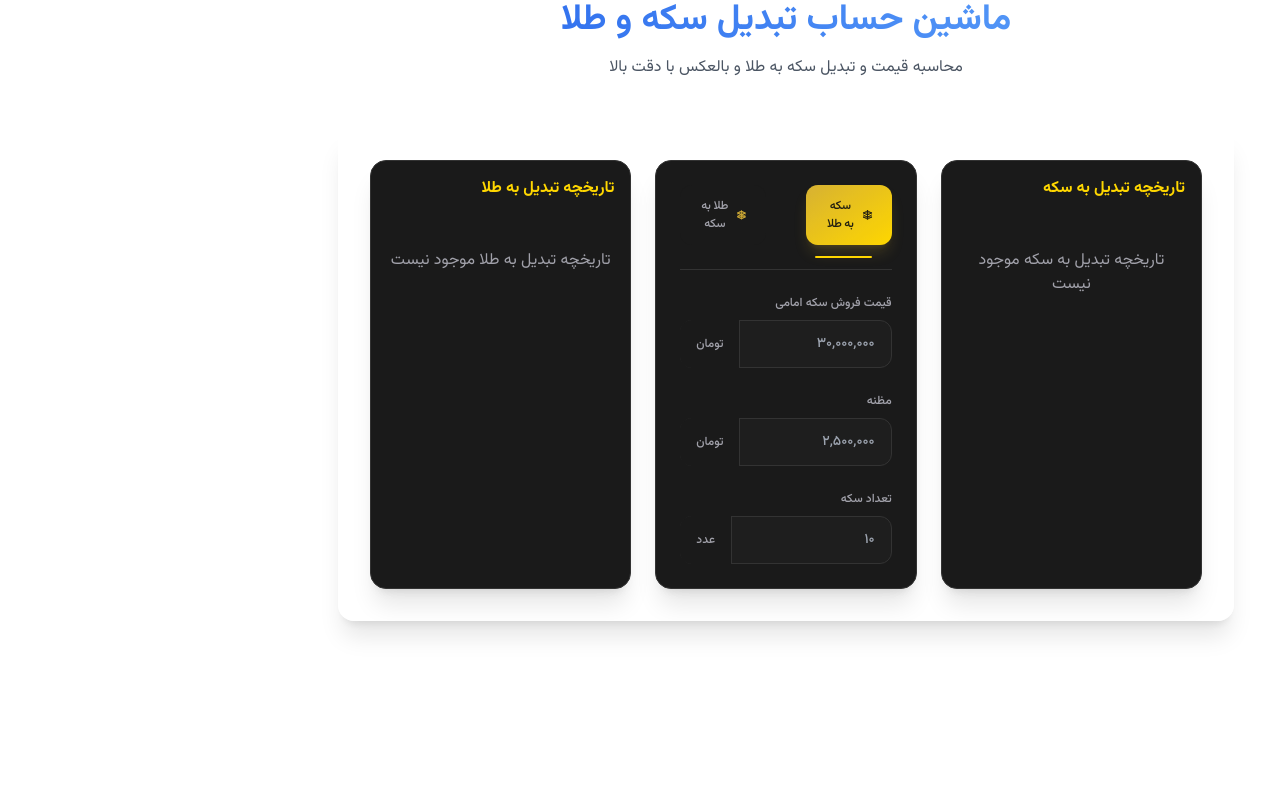
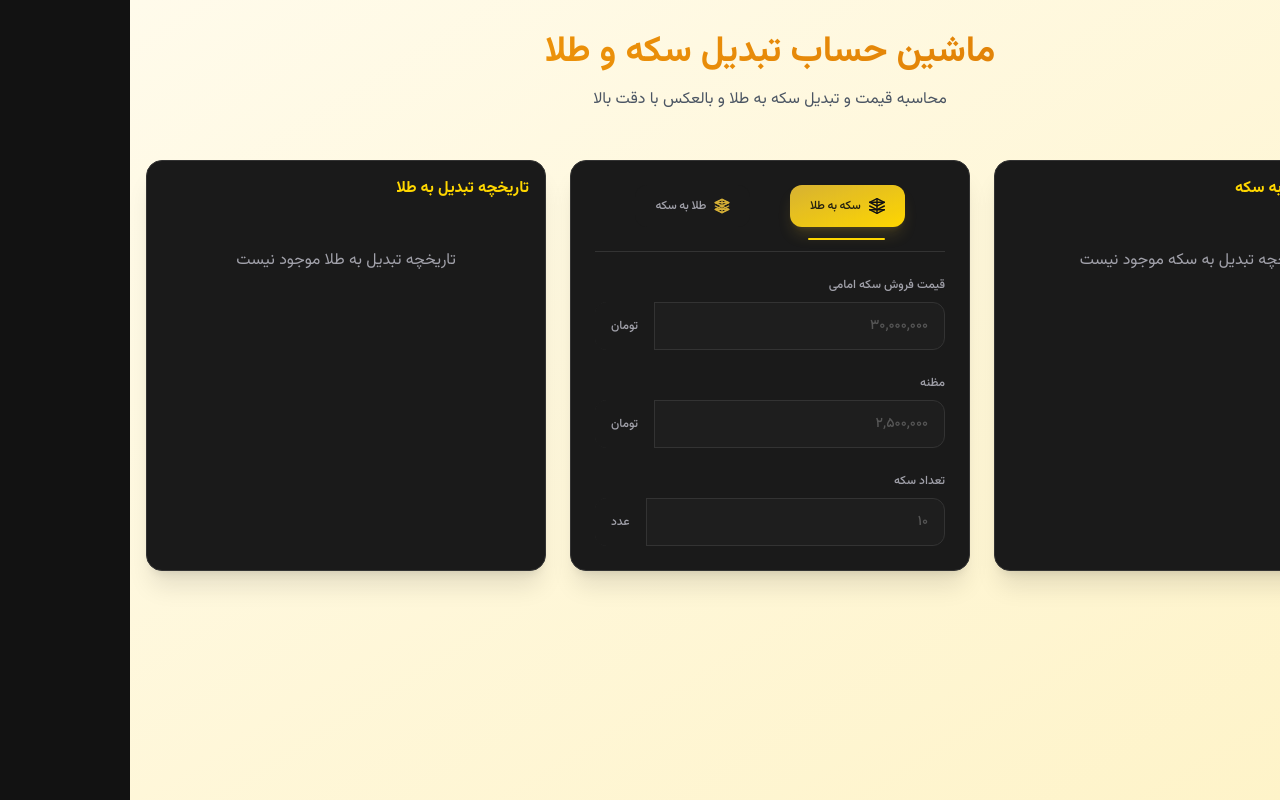
Before and after one commit to ahmadad62/hobab-sekeh, a Next.js app: page / in a window 1280 px wide. Built offline with nearby package versions, Linux system fonts and the light colour scheme.

Commit message:
feat: update app layout and global styles

```diff
--- a/src/app/globals.css
+++ b/src/app/globals.css
@@ -10,21 +10,21 @@
 
 @media (prefers-color-scheme: dark) {
   :root {
-    --background: #0a0a0a;
-    --foreground: #ededed;
+    --background: #121212;
+    --foreground: #f5f5f5;
   }
 }
 
 body {
-    @apply bg-white dark:bg-gray-900 text-gray-900 dark:text-gray-100;
+    @apply bg-[#121212] text-[#f5f5f5];
   }
 
   input {
-    @apply bg-white dark:bg-gray-800 border-gray-300 dark:border-gray-600 text-gray-900 dark:text-gray-100;
+    @apply bg-[#1E1E1E] border-[#333333] text-[#f5f5f5] placeholder-[#555555];
   }
 
   button {
-    @apply bg-blue-500 text-white hover:bg-blue-600 dark:bg-blue-600 dark:hover:bg-blue-700;
+    @apply bg-[#D4AF37] text-[#f5f5f5] hover:bg-[#FFD700] active:bg-[#996515] dark:bg-[#D4AF37] dark:hover:bg-[#FFD700] dark:active:bg-[#996515];
   }
 }
 
@@ -32,4 +32,28 @@ body {
   .font-vazir {
     font-family: var(--font-vazir);
   }
+
+  .card {
+    @apply bg-[#1A1A1A] border border-[#333333] rounded-xl;
+  }
+
+  .success-text {
+    @apply text-[#10B981];
+  }
+
+  .error-text {
+    @apply text-[#EF4444];
+  }
+
+  .warning-text {
+    @apply text-[#F59E0B];
+  }
+
+  .info-text {
+    @apply text-[#3B82F6];
+  }
+
+  .secondary-text {
+    @apply text-[#A1A1AA];
+  }
 }
--- a/src/app/layout.tsx
+++ b/src/app/layout.tsx
@@ -17,7 +17,7 @@ export default function RootLayout({
       <head>
         <title>تبدیل سکه و طلا</title>
       </head>
-      <body>
+      <body >
         <Providers>
             {children}
         </Providers>
--- a/src/app/page.tsx
+++ b/src/app/page.tsx
@@ -2,16 +2,16 @@ import ConversionCalculator from '@/components/ConversionCalculator';
 
 export default function Home() {
   return (
-    <div className="w-full max-w-4xl mx-auto">
+    <div className="w-full min-h-screen bg-gradient-to-br from-amber-50 to-amber-100 dark:from-gray-900 dark:to-gray-800">
+      <div className="container mx-auto px-4 py-8">
         <div className="text-center mb-12">
-        <h1 className="text-3xl sm:text-4xl font-bold mb-4 bg-gradient-to-r from-blue-600 to-blue-400 bg-clip-text text-transparent">
+          <h1 className="text-3xl sm:text-4xl font-bold mb-4 bg-gradient-to-r from-amber-500 to-amber-600 bg-clip-text text-transparent">
             ماشین حساب تبدیل سکه و طلا
           </h1>
           <p className="text-gray-600 dark:text-gray-300 max-w-2xl mx-auto">
             محاسبه قیمت و تبدیل سکه به طلا و بالعکس با دقت بالا
           </p>
         </div>
-      <div className="bg-white/50 dark:bg-gray-800/50 backdrop-blur-sm rounded-2xl shadow-xl p-8">
         <ConversionCalculator />
       </div>
     </div>
```
Lines whose indentation alone changed are shown as unchanged.
